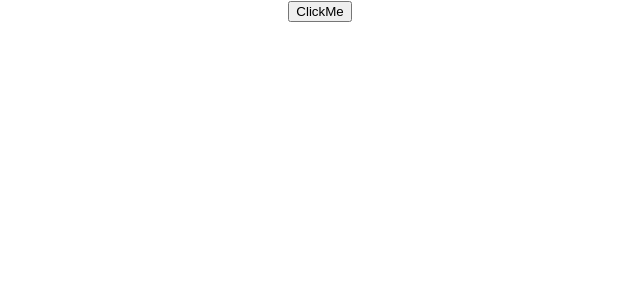
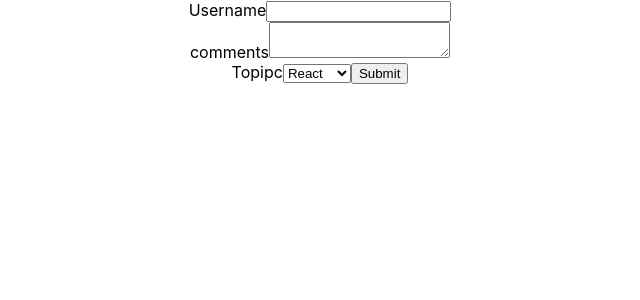
Before and after one commit to goku789/HomeReactPrac, a React (Create React App) app: page / in a window 1280 px wide. Shown: the top 300 px of the page, without its empty margins (320-960 px from the left). Built offline with nearby package versions, Linux system fonts and the light colour scheme.

Commit message:
form handleing

```diff
--- a/src/App.js
+++ b/src/App.js
@@ -8,6 +8,9 @@ import FunctionalClick from './componet/FunctionalClick'
 import ClassClick from './componet/ClassClick'
 import EventBind from './componet/EventBind'
 import ParentComponet from './componet/ParentComponet';
+import UserGreeting from './componet/UserGreeting';
+import Namelist from './componet/Namelist';
+import Form from './componet/Form';
 
 
 
@@ -15,7 +18,7 @@ function App() {
   return (
     <div className="App">
 
-   <ParentComponet/>
+     <Form/>
       {/* <ClassClick/>
       <FunctionalClick/> */}
 
--- /dev/null
+++ b/src/componet/Form.js
@@ -0,0 +1,65 @@
+import React, { Component } from "react";
+
+class Form extends Component {
+  constructor(props) {
+    super(props);
+
+    this.state = {
+      usrname: "",
+      comments:"",
+      topic:'react'
+    };
+  }
+  handleUsernameChange = (event) => {
+    this.setState({
+      usrname: event.target.value,
+    });
+  };
+  handelComment=(event)=>{
+    this.setState({
+        comments:event.target.value
+    })
+  }
+
+  topicChange=(event)=>{
+    this.setState({
+        topic:event.target.value
+    })
+  }
+  handelSubmit=event=>{
+    alert(`${this.state.usrname}${this.state.comments}${this.state.topic}`)
+    event.preventDefault()
+  }
+  render() {
+    const {usrname,comments,topic}=this.state;
+    return (
+      <form onSubmit={this.handelSubmit}>
+        <div>
+          <label>Username</label>
+          <input
+            type="text"
+            value={usrname}
+            onChange={this.handleUsernameChange}
+          ></input>
+        </div>
+        <div>
+            <label>comments</label>
+            <textarea
+            value={comments}
+            onChange={this.handelComment}
+            ></textarea>
+        </div>
+        <label>Topipc</label>
+        <select value={topic} onChange={this.topicChange}>
+            <option value="react">React</option>
+            <option value="angular">Angular</option>
+            <option value="node">Node</option>
+        </select>
+
+        <button type="submit">Submit</button>
+      </form>
+    );
+  }
+}
+
+export default Form;
--- /dev/null
+++ b/src/componet/Namelist.js
@@ -0,0 +1,20 @@
+import React from "react";
+
+function Namelist() {
+  const person = [
+    {
+      name: "Adesh",
+      age: 30,
+    },
+    {
+        name: "Payal",
+        age: 30,
+      },
+
+  ];
+
+  const name = person.map((person) => <h2>{person.age}</h2>);
+  return <div>{name}</div>;
+}
+
+export default Namelist;
--- /dev/null
+++ b/src/componet/UserGreeting.js
@@ -0,0 +1,39 @@
+import React, { Component } from "react";
+
+class UserGreeting extends Component {
+  constructor(props) {
+    super(props);
+
+    this.state = {
+      isloggedin: true,
+    };
+  }
+
+  render() {
+
+    if(this.state.isloggedin)
+    {
+        return (
+            <div>
+              <div>Welcome Adesh</div>
+            </div>
+          );
+    }
+    else{
+        return (
+            <div>
+              <div>Welcome Guest</div>
+            </div>
+          );
+    }
+
+    // return (
+    //   <div>
+    //     <div>Welcome Adesh</div>
+    //     <div>Welcome Guest</div>
+    //   </div>
+    // );
+  }
+}
+
+export default UserGreeting;
```
Also changed, not shown: src/componet/ParentComponet.js (line endings or trailing spaces).
